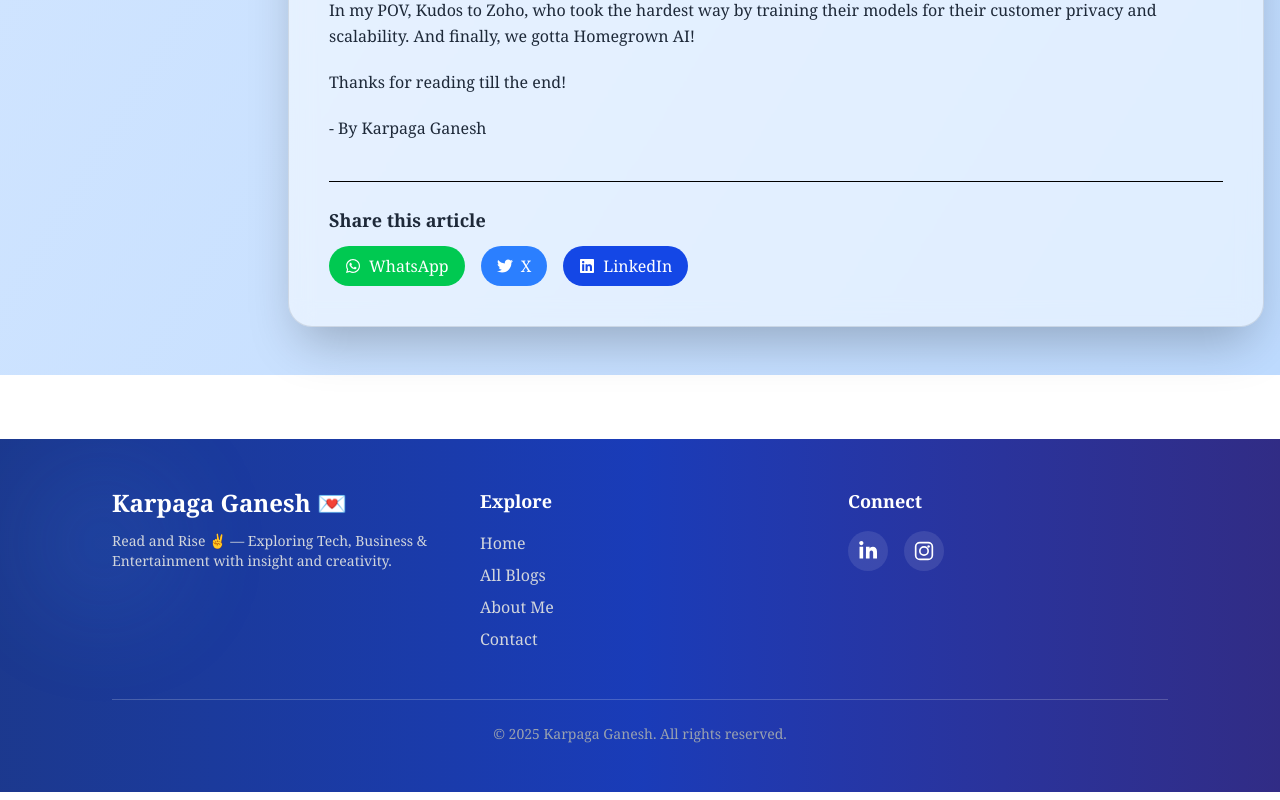
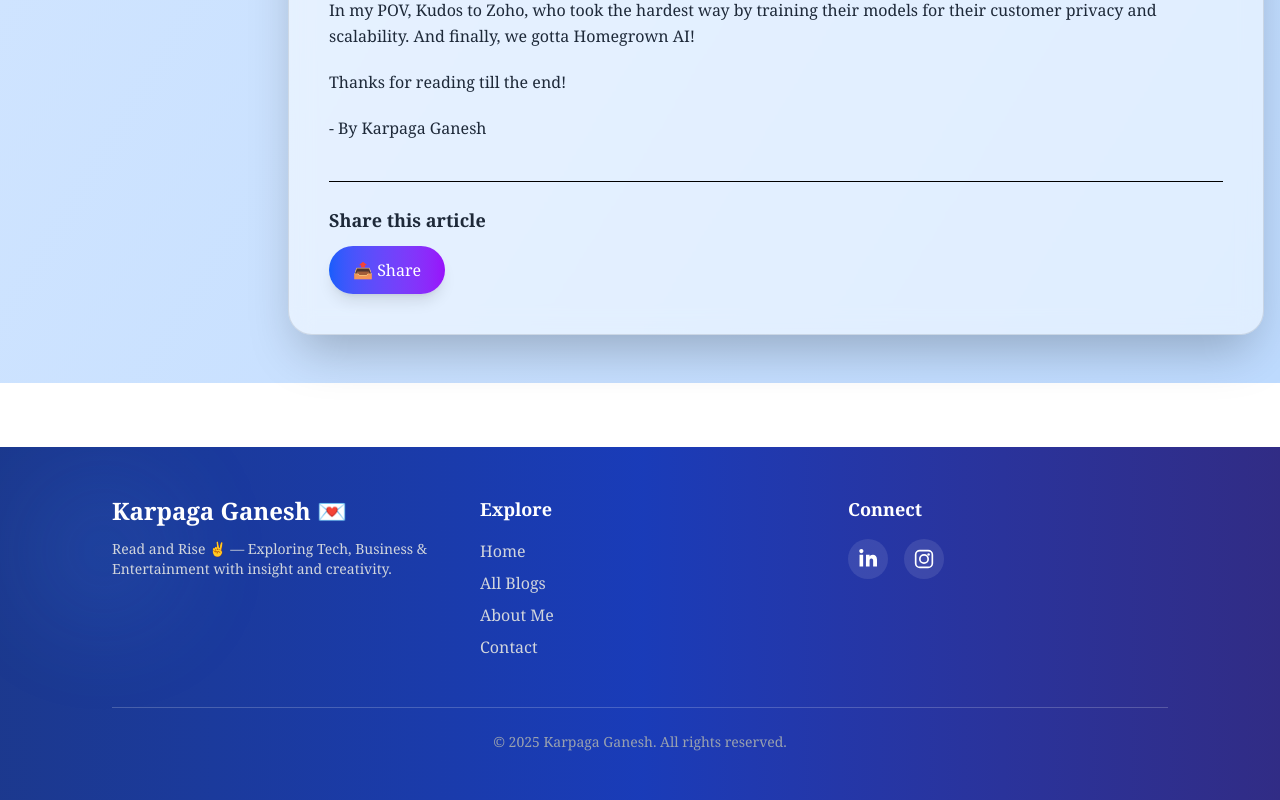
Before and after one commit to karpagaganeshs/myblog, a React (Vite) app: page /blog/1 in a window 1280 px wide. Shown: the part 1722-2522 px from the top of the page. Built offline with nearby package versions, Linux system fonts and the light colour scheme.

Commit message:
link enabling

```diff
--- a/src/pages/BlogDetail.jsx
+++ b/src/pages/BlogDetail.jsx
@@ -6,11 +6,8 @@
   FaFilm,
   FaHome,
   FaLaptopCode,
-  FaLinkedin,
   FaStar,
-  FaTwitter,
-  FaUsers,
-  FaWhatsapp,
+  FaUsers
 } from "react-icons/fa";
 import { useNavigate, useParams } from "react-router-dom";
 import { blogs } from "../data/blogs";
@@ -138,47 +135,34 @@
           </div>
 
           {/* Share Section */}
+          {/* Share Section */}
           <div className="mt-10 border-t pt-6">
             <h3 className="text-lg font-bold text-gray-800 mb-3">
               Share this article
             </h3>
-            <div className="flex gap-4">
-              {/* WhatsApp */}
-              <a
-                href={`https://wa.me/?text=${encodeURIComponent(
-                  blog.title + " - " + window.location.href
-                )}`}
-                target="_blank"
-                rel="noopener noreferrer"
-                className="flex items-center gap-2 px-4 py-2 rounded-full bg-green-500 text-white font-medium hover:scale-105 transition"
-              >
-                <FaWhatsapp /> WhatsApp
-              </a>
+            <button
+              onClick={() => {
+                const shareData = {
+                  title: blog.title,
+                  text: "Check out this blog!",
+                  url: window.location.href,
+                };
 
-              {/* Twitter / X */}
-              <a
-                href={`https://twitter.com/intent/tweet?text=${encodeURIComponent(
-                  blog.title
-                )}&url=${encodeURIComponent(window.location.href)}`}
-                target="_blank"
-                rel="noopener noreferrer"
-                className="flex items-center gap-2 px-4 py-2 rounded-full bg-blue-500 text-white font-medium hover:scale-105 transition"
-              >
-                <FaTwitter /> X
-              </a>
-
-              {/* LinkedIn */}
-              <a
-                href={`https://www.linkedin.com/sharing/share-offsite/?url=${encodeURIComponent(
-                  window.location.href
-                )}`}
-                target="_blank"
-                rel="noopener noreferrer"
-                className="flex items-center gap-2 px-4 py-2 rounded-full bg-blue-700 text-white font-medium hover:scale-105 transition"
-              >
-                <FaLinkedin /> LinkedIn
-              </a>
-            </div>
+                if (navigator.share) {
+                  navigator.share(shareData).catch((err) => console.log(err));
+                } else {
+                  navigator.clipboard.writeText(shareData.url);
+                  alert("Link copied to clipboard!");
+                }
+              }}
+              className="flex items-center gap-2 px-6 py-3 rounded-full
+               bg-gradient-to-r from-blue-600 to-purple-600
+               text-white font-medium shadow-lg
+               hover:shadow-xl hover:scale-105
+               transition-all duration-300"
+            >
+              📤 Share
+            </button>
           </div>
         </article>
       </div>
```
Also changed, not shown: vercel.json (added).
